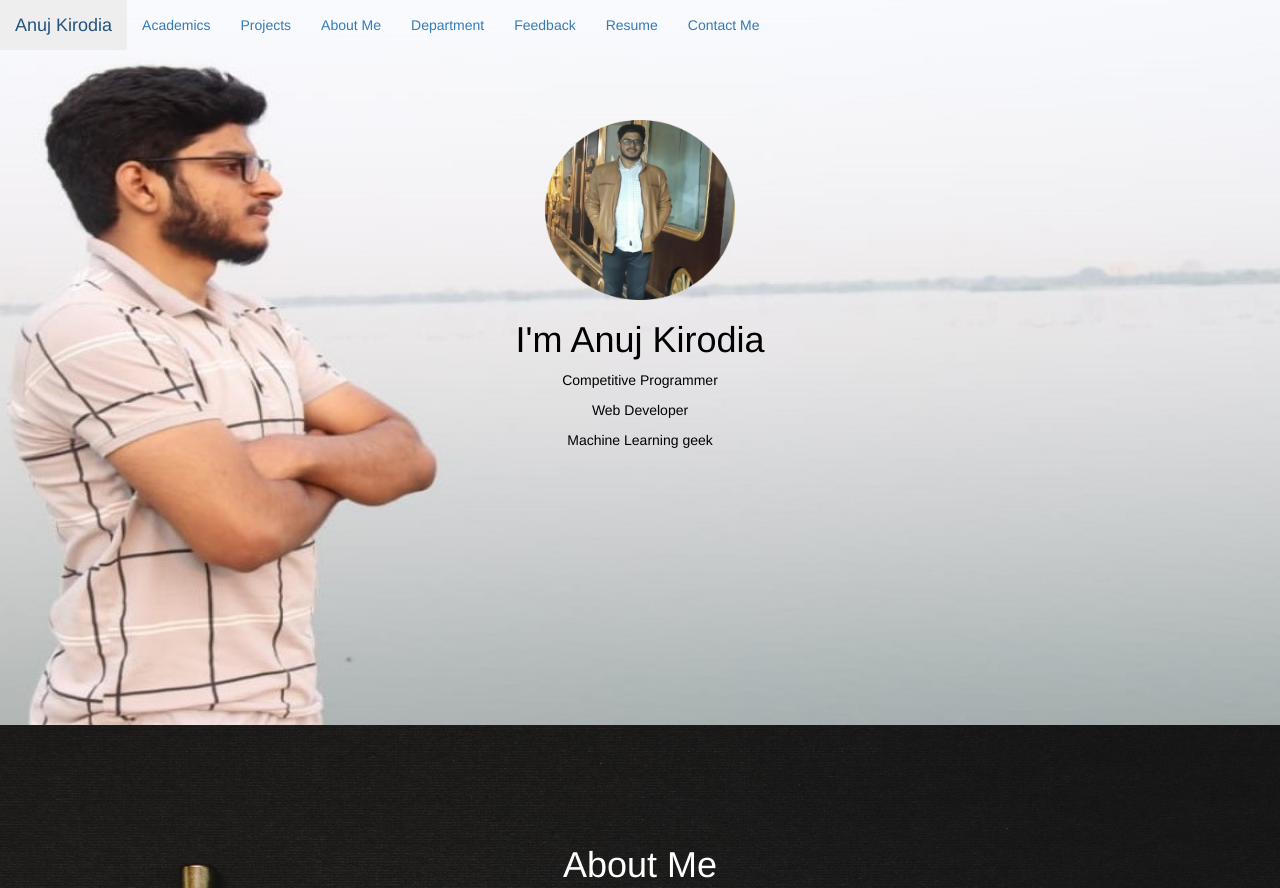
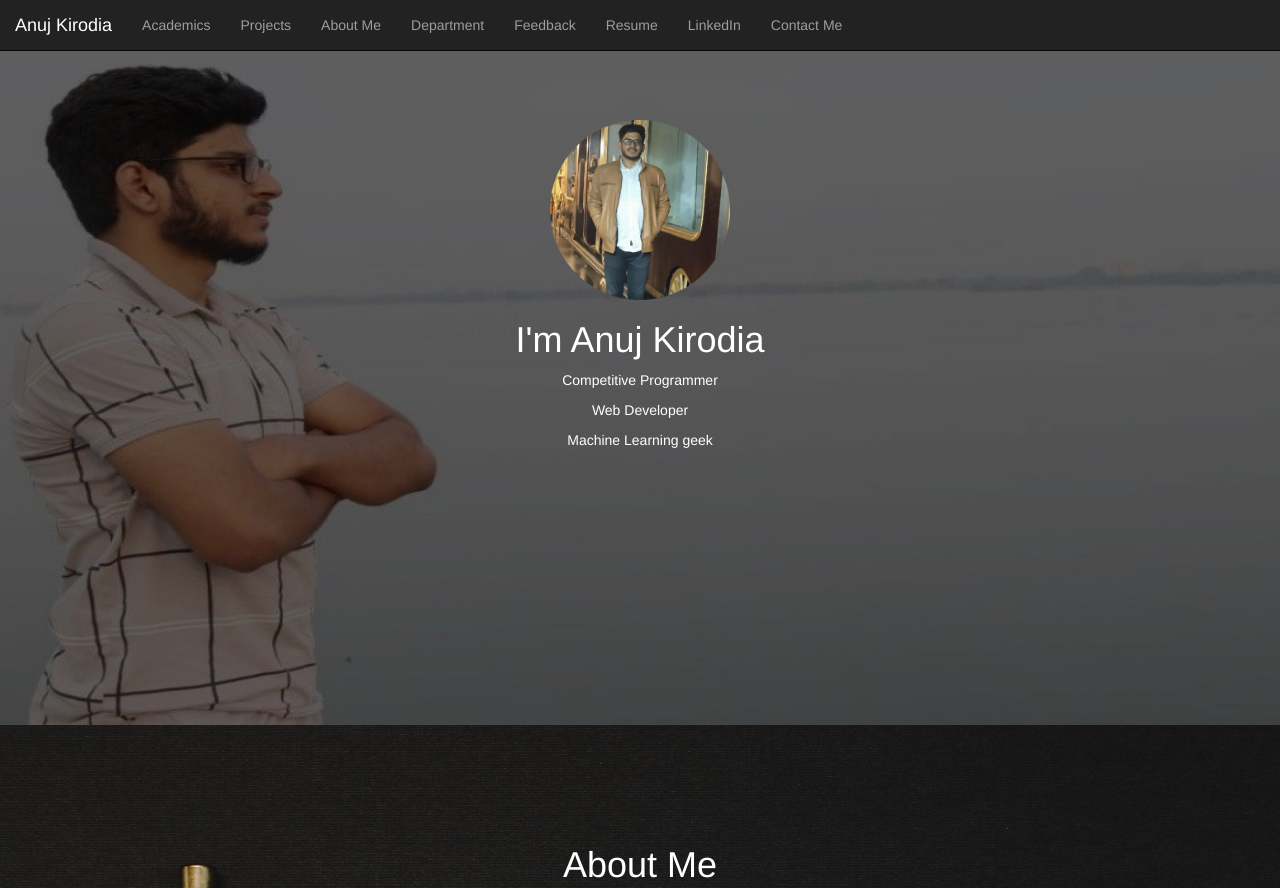
Before and after one commit to anuj2801/Portfolio, a plain HTML site: page index.html in a window 1280 px wide. Shown: the top 888 px of the page. Drawn offline with nearby package versions, Linux system fonts and the light colour scheme.

Commit message:
Created final navigation bar with some bug in header profile pic

```diff
--- a/css/styles.css
+++ b/css/styles.css
@@ -14,10 +14,10 @@
 }
 
 .header {
-  background: url("../images/bg-header.jpeg");
+  background: url("../images/bg-header.jpg");
   background-repeat: no-repeat;
   background-size: 1560px 725px;
-  color: black;
+  color:white;
   height: 725px;
 }
 
@@ -28,10 +28,6 @@
 
 .motivation {
   height: 725px;
-}
-
-.my_navbar {
-  position: fixed;
 }
 
 /* -------------ID selectors--------- */
@@ -66,6 +62,11 @@
   margin-bottom: 0px;
 }
 
+#my_navbar {
+  position: fixed;
+  /* background-color: white; */
+}
+
 #profile_pic {
   padding-top: 120px;
 }
--- a/index.html
+++ b/index.html
@@ -13,16 +13,20 @@
     <link rel="stylesheet" href="css/styles.css" />
   </head>
   <body>
-    <div class="my_navbar">
+    <nav class="navbar navbar-inverse navbar-fixed-top">
+      <div class="collapse navbar-collapse">
         <ul class="nav navbar-nav">
-        <li><a class="navbar-brand" href="index.html">Anuj Kirodia</a></li>
+          <li>
+            <a class="navbar-brand" href="index.html">Anuj Kirodia</a>
+          </li>
           <li>
             <a
               href="http://iiitkalyani.ac.in/images/notification2021/B.Tech._CSE_Course%20Structure[IIIT%20Kalyani]2021.03.15.pdf"
+              target="_blank"
               >Academics</a
             >
           </li>
-        <li><a href="./projects.html">Projects</a></li>
+          <li><a href="projects.html">Projects</a></li>
           <li><a href="index.html#about_me">About Me</a></li>
           <li>
             <a
@@ -31,19 +35,28 @@
               >Department</a
             >
           </li>
-        <li><a href="./feedback.html">Feedback</a></li>
-        <li><a href="./resume.pdf" target="_blank">Resume</a></li>
+          <li><a href="feedback.html">Feedback</a></li>
           <li>
-          <a id="nav_contactme" href="./index.html#contact_me">Contact Me</a>
+            <a href="resume.pdf" target="_blank">Resume</a>
+          </li>
+          <li>
+            <a
+              href="https://www.linkedin.com/in/anuj-kirodia-4a28921b9/"
+              target="_blank"
+              >LinkedIn</a
+            >
+          </li>
+          <li>
+            <a href="index.html#contact_me">Contact Me</a>
           </li>
         </ul>
       </div>
+    </nav>
     <div class="header" align="center">
       <img
         src="images/profile.png"
         alt="Anuj Kirodia's pic"
         height="300px"
-        width="190px"
         id="profile_pic"
       />
       <h1>I'm Anuj Kirodia</h1>
```
Also changed, not shown: images/bg-header.jpeg (deleted), images/bg-header.jpg (added). Lines whose indentation alone changed are shown as unchanged.
